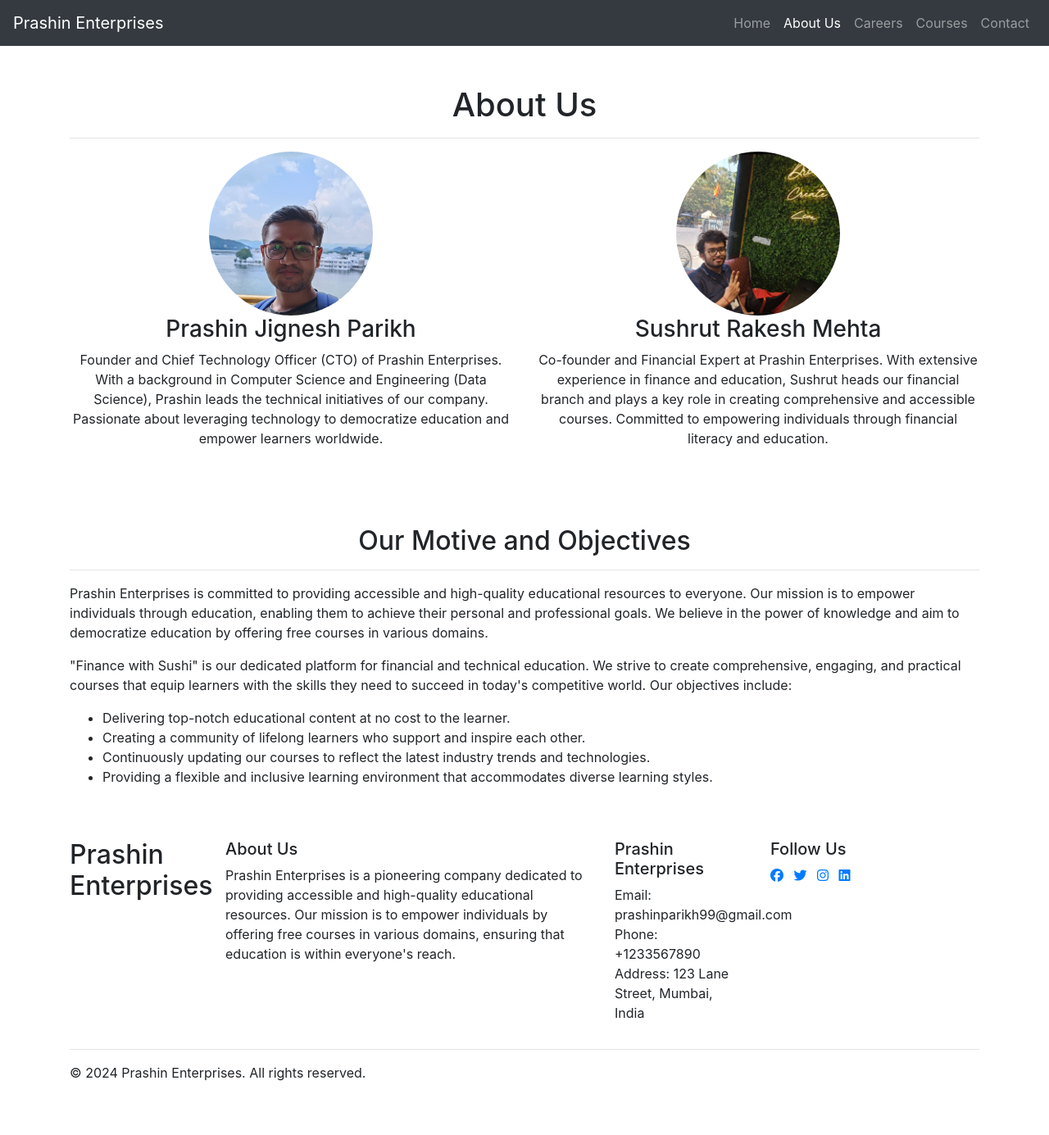
After one commit to Prashin006/prashin-enterprises-career, a Flask app: page /about-us in a window 1280 px wide. The commit adds this page. Shown: the whole page at 82% size. Run offline with Flask 3, Linux system fonts and the light colour scheme; some libraries are stand-ins or nearby versions.

Commit message:
Add routes to about, courses, contact and design better

```diff
--- a/app.py
+++ b/app.py
@@ -1,42 +1,77 @@
 from flask import Flask, render_template, jsonify
+from datetime import datetime
 
-JOBS =[
-    {
-        'id':1,
-        'title':'Data Analyst',
-        'location':'Bengaluru, India',
-        'salary':'Rs. 7,50,000'
-    },
-    {
-        'id':2,
-        'title':'Data Scientist',
-        'location':'New York, USA',
-        'salary':'$ 120,000'
-    },
-    {
-        'id':3,
-        'title':'Software Developer',
-        'location':'Mumbai, India',
-        'salary':'Rs. 22,50,000'
-    },
-    {
-        'id':4,
-        'title':'Frontend Engineer',
-        'location':'Florida, USA',
-        'salary':'$ 105,000'
-    }
-]
-description="Pushti Sanitaryware is a leading market trader and manufacturer of construction items like bolts, nuts and sanitaryware"
+now = datetime.now()
+openings = [
+        {
+            "id": 1,
+            "title": "Content Creator Intern",
+            "location": "Remote",
+            "description": "Create engaging and informative content for financial and technical courses. Responsible for research, writing, and content development.",
+        },
+        {
+            "id": 2,
+            "title": "Video Editing Intern",
+            "location": "Remote",
+            "description": "Edit video lectures and tutorials for financial and technical courses. Ensure high-quality production and engaging visual content.",
+        },
+        {
+            "id": 3,
+            "title": "Marketing Specialist Intern",
+            "location": "Remote",
+            "description": "Develop and execute marketing strategies to promote financial and technical courses. Focus on increasing reach and engagement.",
+        },
+        {
+            "id": 4,
+            "title": "Social Media Handler Intern",
+            "location": "Remote",
+            "description": "Manage social media accounts, create and schedule posts, and engage with the audience to build a strong online presence for our courses.",
+        },
+    ]
 
 app = Flask(__name__)
+
+
+@app.context_processor
+def inject_global_variable():
+    jobs = openings
+    current_year = str(now.year)
+    company_name = "Prashin Enterprises"
+    description = f"{company_name} is a pioneering company dedicated to providing accessible and high-quality educational resources. Our mission is to empower individuals by offering free courses in various domains, ensuring that education is within everyone's reach."
+
+    return dict(company_name=company_name, description=description, jobs=jobs, current_year=current_year)
+
+
 @app.route("/")
-def hello_world():
-    return render_template('home.html',jobs=JOBS,company_name='Pushti Sanitaryware',description=description)
+@app.route("/home")
+def home():
+    return render_template("home.html",active_page='home')
+
+
+@app.route("/jobs")
+def jobs():
+    return render_template("jobs.html",active_page='jobs')
+
+
+@app.route("/about-us")
+def about():
+    return render_template("about.html",active_page='about')
+
+
+@app.route("/courses")
+def courses():
+    return render_template("courses.html",active_page='courses')
+
+
+@app.route("/contact-us")
+def contact():
+    return render_template("contact.html",active_page='contact')
+
 
 @app.route("/api/jobs")
 def list_jobs():
-    return jsonify(JOBS)
+    return jsonify(openings)
 
 
-if __name__ == '__main__':
-    app.run(host='0.0.0.0',debug=True)
+if __name__ == "__main__":
+    app.run(host="0.0.0.0", debug=True)
--- /dev/null
+++ b/templates/about.html
@@ -0,0 +1,118 @@
+<!-- <!DOCTYPE html>
+<html lang="en">
+<head>
+    <meta charset="UTF-8">
+    <meta name="viewport" content="width=device-width, initial-scale=1.0">
+    <title>About Us - {{ company_name }}</title>
+    <link rel="stylesheet" href="https://stackpath.bootstrapcdn.com/bootstrap/4.5.2/css/bootstrap.min.css">
+    <style>
+        .founder-img {
+            width: 200px;
+            height: 200px;
+            object-fit: cover;
+            border-radius: 50%;
+        }
+        .founder-card {
+            text-align: center;
+            margin-bottom: 30px;
+        }
+    </style>
+</head>
+<body>
+    <nav class="navbar navbar-expand-lg navbar-light bg-light">
+        <a class="navbar-brand" href="{{ url_for('home') }}">{{ company_name }}</a>
+        <button class="navbar-toggler" type="button" data-toggle="collapse" data-target="#navbarNav" aria-controls="navbarNav" aria-expanded="false" aria-label="Toggle navigation">
+            <span class="navbar-toggler-icon"></span>
+        </button>
+        <div class="collapse navbar-collapse" id="navbarNav">
+            <ul class="navbar-nav ml-auto">
+                <li class="nav-item">
+                    <a class="nav-link" href="{{ url_for('home') }}">Home</a>
+                </li>
+                <li class="nav-item active">
+                    <a class="nav-link" href="{{ url_for('about') }}">About Us <span class="sr-only">(current)</span></a>
+                </li>
+                <li class="nav-item">
+                    <a class="nav-link" href="{{ url_for('courses') }}">Courses</a>
+                </li>
+                <li class="nav-item">
+                    <a class="nav-link" href="{{ url_for('contact') }}">Contact</a>
+                </li>
+            </ul>
+        </div>
+    </nav>
+
+
+
+    <script src="https://code.jquery.com/jquery-3.5.1.slim.min.js"></script>
+    <script src="https://cdn.jsdelivr.net/npm/@popperjs/core@2.5.4/dist/umd/popper.min.js"></script>
+    <script src="https://stackpath.bootstrapcdn.com/bootstrap/4.5.2/js/bootstrap.min.js"></script>
+</body>
+</html> -->
+
+{% extends 'base.html' %}
+
+{% block extra_css %}
+<style>
+    .founder-img {
+        width: 200px;
+        height: 200px;
+        object-fit: cover;
+        border-radius: 50%;
+    }
+
+    .founder-card {
+        text-align: center;
+        margin-bottom: 30px;
+    }
+</style>
+{% endblock %}
+
+{% block title %}
+About {{ company_name }}
+{% endblock %}
+
+{% block content %}
+<div class="container mt-5">
+    <h1 class="text-center">About Us</h1>
+    <hr>
+    <div class="row">
+        <div class="col-md-6 founder-card">
+            <img src="/static/prashin.jpg" alt="Founder 1" class="founder-img">
+            <h3>Prashin Jignesh Parikh</h3>
+            <p>Founder and Chief Technology Officer (CTO) of {{ company_name }}. With a background in Computer Science
+                and Engineering (Data Science), Prashin leads the technical initiatives of our company. Passionate about
+                leveraging technology to democratize education and empower learners worldwide.</p>
+        </div>
+        <div class="col-md-6 founder-card">
+            <img src="/static/sushrut.jpg" alt="Founder 2" class="founder-img">
+            <h3>Sushrut Rakesh Mehta</h3>
+            <p>Co-founder and Financial Expert at {{ company_name }}. With extensive experience in finance and
+                education, Sushrut heads our financial branch and plays a key role in creating comprehensive and
+                accessible courses. Committed to empowering individuals through financial literacy and education.</p>
+        </div>
+    </div>
+
+    <div class="mt-5">
+        <h2 class="text-center">Our Motive and Objectives</h2>
+        <hr>
+        <p>
+            {{ company_name }} is committed to providing accessible and high-quality educational resources to everyone.
+            Our mission is to empower individuals through education, enabling them to achieve their personal and
+            professional goals. We believe in the power of knowledge and aim to democratize education by offering free
+            courses in various domains.
+        </p>
+        <p>
+            "Finance with Sushi" is our dedicated platform for financial and technical education. We strive to create
+            comprehensive, engaging, and practical courses that equip learners with the skills they need to succeed in
+            today's competitive world. Our objectives include:
+        </p>
+        <ul>
+            <li>Delivering top-notch educational content at no cost to the learner.</li>
+            <li>Creating a community of lifelong learners who support and inspire each other.</li>
+            <li>Continuously updating our courses to reflect the latest industry trends and technologies.</li>
+            <li>Providing a flexible and inclusive learning environment that accommodates diverse learning styles.</li>
+        </ul>
+    </div>
+</div>
+{% endblock %}
--- /dev/null
+++ b/templates/base.html
@@ -0,0 +1,143 @@
+<!DOCTYPE html>
+<html lang="en">
+
+<head>
+    <meta charset="UTF-8">
+    <meta name="viewport" content="width=device-width, initial-scale=1.0">
+    <title>
+        {% block title %}
+        {% endblock %}
+    </title>
+    <!-- Bootstrap CSS -->
+    <link rel="stylesheet" href="https://stackpath.bootstrapcdn.com/bootstrap/4.5.2/css/bootstrap.min.css">
+    <link rel="stylesheet" href="https://cdn.jsdelivr.net/npm/bootstrap@4.5.3/dist/css/bootstrap.min.css"
+        integrity="sha384-TX8t27EcRE3e/ihU7zmQxVncDAy5uIKz4rEkgIXeMed4M0jlfIDPvg6uqKI2xXr2" crossorigin="anonymous">
+    <link rel="stylesheet" href="https://use.fontawesome.com/releases/v5.7.0/css/all.css"
+        integrity="sha384-lZN37f5QGtY3VHgisS14W3ExzMWZxybE1SJSEsQp9S+oqd12jhcu+A56Ebc1zFSJ" crossorigin="anonymous">
+    {% block extra_css %}{% endblock %}
+</head>
+
+<body>
+    <!-- Navbar -->
+     <!-- navbar-light bg-light -->
+    <nav class="navbar navbar-expand-lg  navbar-dark bg-dark">
+        <a class="navbar-brand" href="{{ url_for('home') }}">{{ company_name }}</a>
+        <button class="navbar-toggler" type="button" data-toggle="collapse" data-target="#navbarNav"
+            aria-controls="navbarNav" aria-expanded="false" aria-label="Toggle navigation">
+            <span class="navbar-toggler-icon"></span>
+        </button>
+        <div class="collapse navbar-collapse" id="navbarNav">
+            <ul class="navbar-nav ml-auto">
+                <li class="nav-item {% if active_page == 'home' %}active{% endif %}">
+                    <a class="nav-link" href="{{ url_for('home') }}">Home</a>
+                </li>
+                <li class="nav-item {% if active_page == 'about' %}active{% endif %}">
+                    <a class="nav-link" href="{{ url_for('about') }}">About Us <span
+                            class="sr-only">(current)</span></a>
+                </li>
+                <li class="nav-item {% if active_page == 'jobs' %}active{% endif %}">
+                    <a class="nav-link" href="{{ url_for('jobs') }}">Careers <span class="sr-only">(current)</span></a>
+                </li>
+                <li class="nav-item {% if active_page == 'courses' %}active{% endif %}">
+                    <a class="nav-link" href="{{ url_for('courses') }}">Courses</a>
+                </li>
+                <li class="nav-item {% if active_page == 'contact' %}active{% endif %}">
+                    <a class="nav-link" href="{{ url_for('contact') }}">Contact</a>
+                </li>
+            </ul>
+        </div>
+    </nav>
+    {% block content %}
+    {% endblock %}
+    <!-- Footer -->
+    <footer class="footer p-5">
+        <div class="container">
+            <div class="row">
+                <div class="col-md-2">
+                    <h2>{{ company_name }}</h2>
+                </div>
+                <div class="col-md-5">
+                    <h5>About Us</h5>
+                    <p>
+                        {{ description }}
+                    </p>
+                </div>
+                <div class="col-md-2">
+                    <h5>{{ company_name }}</h5>
+                    <ul class="list-unstyled">
+                        <li>Email: prashinparikh99@gmail.com </li>
+                        <li>Phone: +1233567890</li>
+                        <li>Address: 123 Lane Street, Mumbai, India</li>
+                    </ul>
+                </div>
+                <div class="col-md-3">
+                    <h5>Follow Us</h5>
+                    <ul class="list-inline footer-links">
+                        <li class="list-inline-item">
+                            <a href="#">
+                                <i class="fab fa-facebook"></i>
+                            </a>
+                        </li>
+                        <li class="list-inline-item">
+                            <a href="#">
+                                <i class="fab fa-twitter"></i>
+                            </a>
+                        </li>
+                        <li class="list-inline-item">
+                            <a href="#">
+                                <i class="fab fa-instagram"></i>
+                            </a>
+                        </li>
+                        <li class="list-inline-item">
+                            <a href="#">
+                                <i class="fab fa-linkedin"></i>
+                            </a>
+                        </li>
+                    </ul>
+                </div>
+            </div>
+            <hr>
+            <div class="row">
+                <div class="col-md-6">
+                    <p>&copy; {{ current_year }} {{ company_name }}. All rights reserved.</p>
+                </div>
+                <div class="col-md-6 text-end">
+                    <ul class="list-inline footer-links">
+                        <li class="list-inline-item">
+                            <a href="#" class="text-white">
+                                Privacy Policy
+                            </a>
+                        </li>
+                        <li class="list-inline-item">
+                            <a href="#" class="text-white">
+                                Terms of Service
+                            </a>
+                        </li>
+                        <li class="list-inline-item">
+                            <a href="#" class="text-white">
+                                Sitemap
+                            </a>
+                        </li>
+                    </ul>
+                </div>
+            </div>
+        </div>
+    </footer>
+    <!-- Optional JavaScript -->
+    <!-- jQuery first, then Popper.js, then Bootstrap JS -->
+    <script src='https://kit.fontawesome.com/a076d05399.js'></script>
+    <script src="https://code.jquery.com/jquery-3.5.1.slim.min.js"
+        integrity="sha384-DfXdz2htPH0lsSSs5nCTpuj/zy4C+OGpamoFVy38MVBnE+IbbVYUew+OrCXaRkfj"
+        crossorigin="anonymous"></script>
+    <script src="https://cdn.jsdelivr.net/npm/popper.js@1.16.1/dist/umd/popper.min.js"
+        integrity="sha384-9/reFTGAW83EW2RDu2S0VKaIzap3H66lZH81PoYlFhbGU+6BZp6G7niu735Sk7lN"
+        crossorigin="anonymous"></script>
+    <script src="https://stackpath.bootstrapcdn.com/bootstrap/4.5.2/js/bootstrap.min.js"
+        integrity="sha384-B4gt1jrGC7Jh4AgTPSdUtOBvfO8shuf57BaghqFfPlYxofvL8/KUEfYiJOMMV+rV"
+        crossorigin="anonymous"></script>
+    <script src="https://code.jquery.com/jquery-3.5.1.slim.min.js"></script>
+    <script src="https://cdn.jsdelivr.net/npm/@popperjs/core@2.5.4/dist/umd/popper.min.js"></script>
+    <script src="https://stackpath.bootstrapcdn.com/bootstrap/4.5.2/js/bootstrap.min.js"></script>
+</body>
+
+</html>
```
Also changed, not shown: templates/contact.html (added, +12 -0 lines), templates/courses.html (added, +12 -0 lines), templates/footer.html (deleted, +0 -74 lines), templates/home.html (+57 -47 lines), templates/jobitem.html (deleted, +0 -15 lines), templates/jobs.html (added, +49 -0 lines), templates/nav.html (deleted, +0 -23 lines), static/prashin.jpg (added), static/sushrut.jpg (added), 2 other files.
